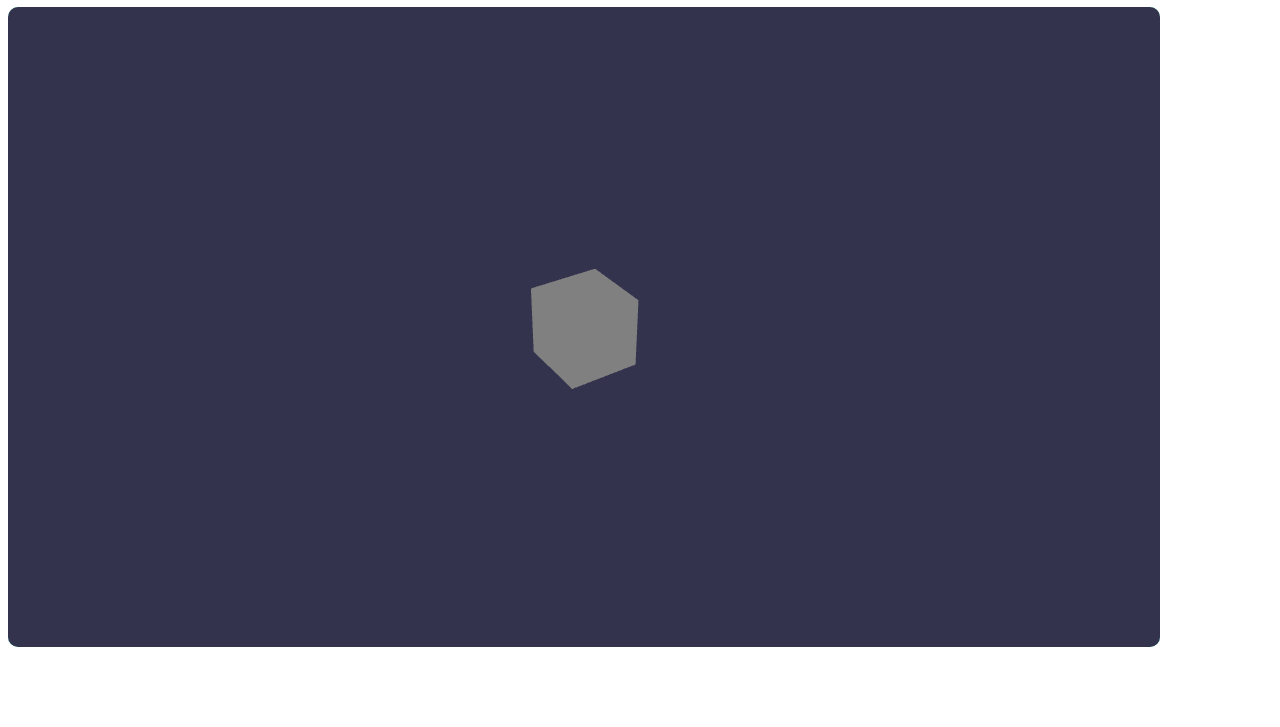
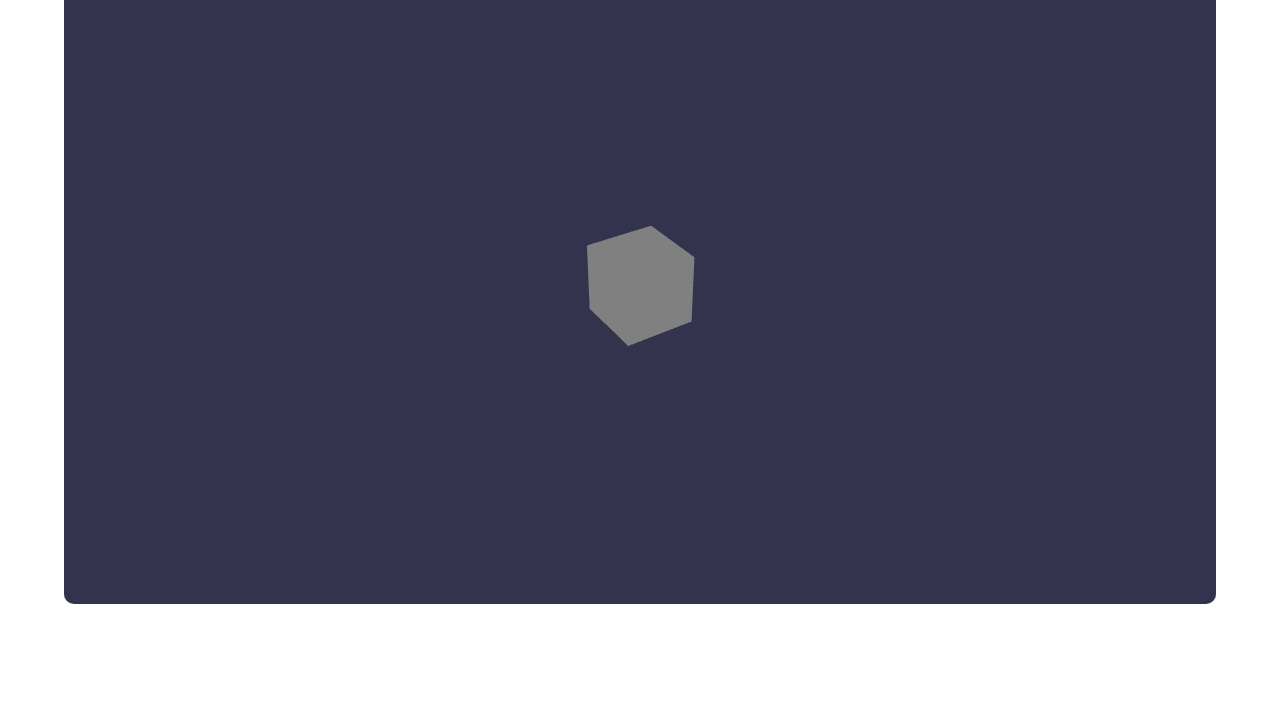
Before and after one commit to efenstakes/web3d, a website built with webpack: page public/index.html in a window 1280 px wide. Shown: the part 73-800 px from the top of the page. Built offline with nearby package versions, Linux system fonts and the light colour scheme.

Commit message:
add base styles

```diff
--- a/public/style.css
+++ b/public/style.css
@@ -1,3 +1,18 @@
+
+* {
+    padding: 0;
+    margin: 0;
+    box-sizing: border-box;
+}
+
+
+body {
+    display: flex;
+    flex-direction: column;
+    justify-content: center;
+    align-items: center;
+}
+
 
 canvas {
     width: 90vw;
@@ -8,3 +23,8 @@ canvas {
     background-color: aquamarine;
     border-radius: 10px;
 }
+
+
+.v_space {
+    height: 1rem;
+}
```
